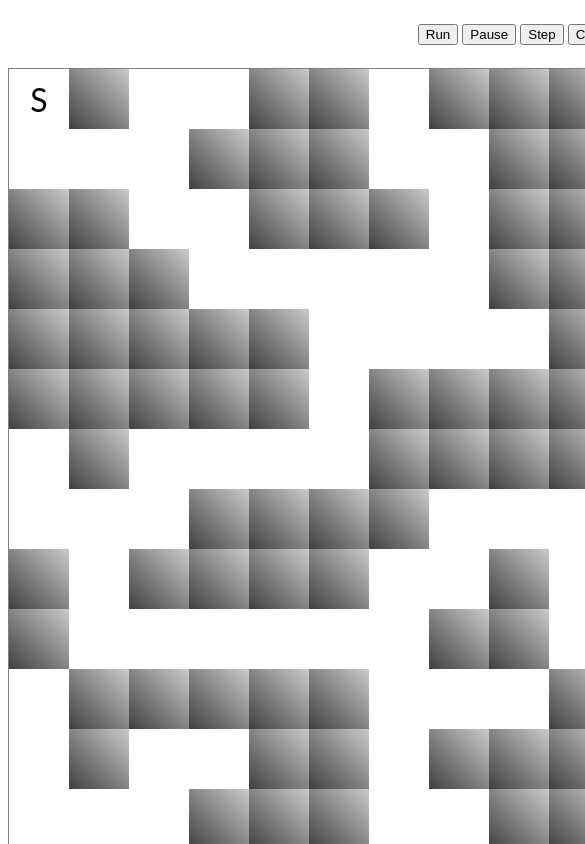
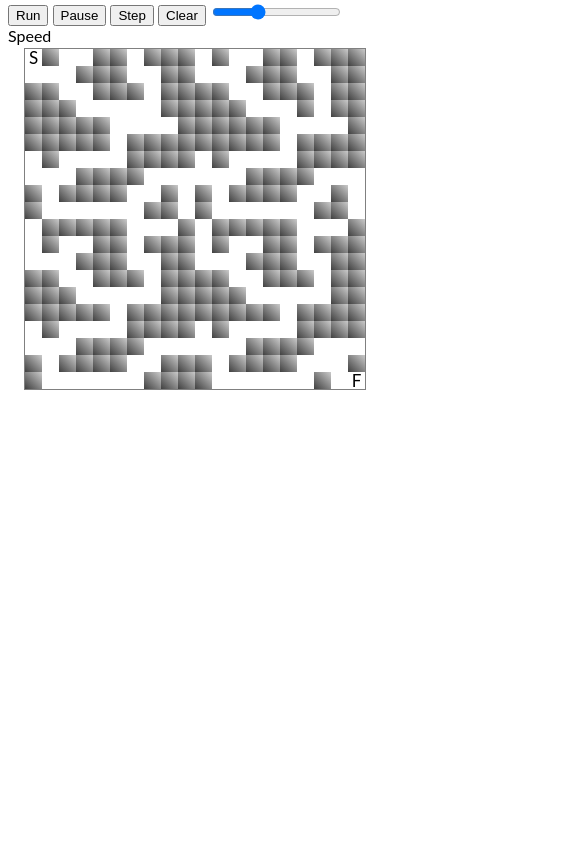
Before and after one commit to YevheniiKravchenko/maze-runner, a website built with Parcel: page src/index.html in a window 390 px wide. Shown: the top 844 px of the page, 585 px wide, since content can reach past the window. Built offline with nearby package versions, Linux system fonts and the light colour scheme.

Commit message:
Make field responsive

```diff
--- a/package.json
+++ b/package.json
@@ -14,6 +14,8 @@
     "parcel-plugin-bundle-visualiser": "^1.2.0"
   },
   "dependencies": {
+    "debounce": "^1.2.0",
+    "once": "^1.4.0",
     "ramda": "^0.26.1",
     "regenerator-runtime": "^0.13.3"
   }
--- a/src/index.css
+++ b/src/index.css
@@ -1,6 +1,6 @@
 :root {
   --cell-size: 60px;
-  --cell-font-size: 2rem;
+  --cell-font-size: var(--cell-size);
   --cell-wall-color: #666;
   --cell-active-path-color: #26ef26;
   --cell-visited-color: #ffcece;
@@ -14,7 +14,7 @@ body {
 
 .container {
   display: grid;
-  grid-template-rows: 50px auto 50px;
+  grid-template-rows: 30px auto 20px;
   grid-gap: 10px;
   justify-items: center;
 }
--- a/src/map.js
+++ b/src/map.js
@@ -1,6 +1,14 @@
+import once from 'once';
+import { debounce } from 'debounce';
+
+const registerResizeEventOnce = once(registerResizeEvent);
+
 export function buildMap({ field, start, end }) {
   const mapEl = document.querySelector('.maze');
   cleanEl(mapEl);
+
+  setCellSize(field.length);
+  registerResizeEventOnce(field.length);
 
   mapEl.append(...generateMap(field));
 
@@ -56,3 +64,38 @@ function generateMap(field, start, finish) {
 
   return rowsEls;
 }
+
+function calculateCellSize(length) {
+  const GLOBAL_MARGINS = 10;
+  const HEADER_HEIGHT = 30;
+  const RESULT_HEIGHT = 20;
+  const VERTICAL_GAP = 10;
+  const HORIZONTAL_FIX = 20;
+
+  const availableHeight =
+    window.innerHeight -
+    GLOBAL_MARGINS * 2 -
+    HEADER_HEIGHT -
+    RESULT_HEIGHT -
+    2 * VERTICAL_GAP;
+
+  const availableWidth =
+    window.innerWidth - 2 * GLOBAL_MARGINS - HORIZONTAL_FIX;
+
+  const shorterDimension = Math.min(availableHeight, availableWidth);
+
+  return Math.floor(shorterDimension / length);
+}
+
+function setCellSize(length) {
+  const cellSize = calculateCellSize(length);
+  document.documentElement.style.setProperty('--cell-size', `${cellSize}px`);
+}
+
+function registerResizeEvent(length) {
+  const handler = debounce(() => {
+    setCellSize(length);
+  }, 300);
+
+  window.addEventListener('resize', handler);
+}
```
Also changed, not shown: 1 other file.
